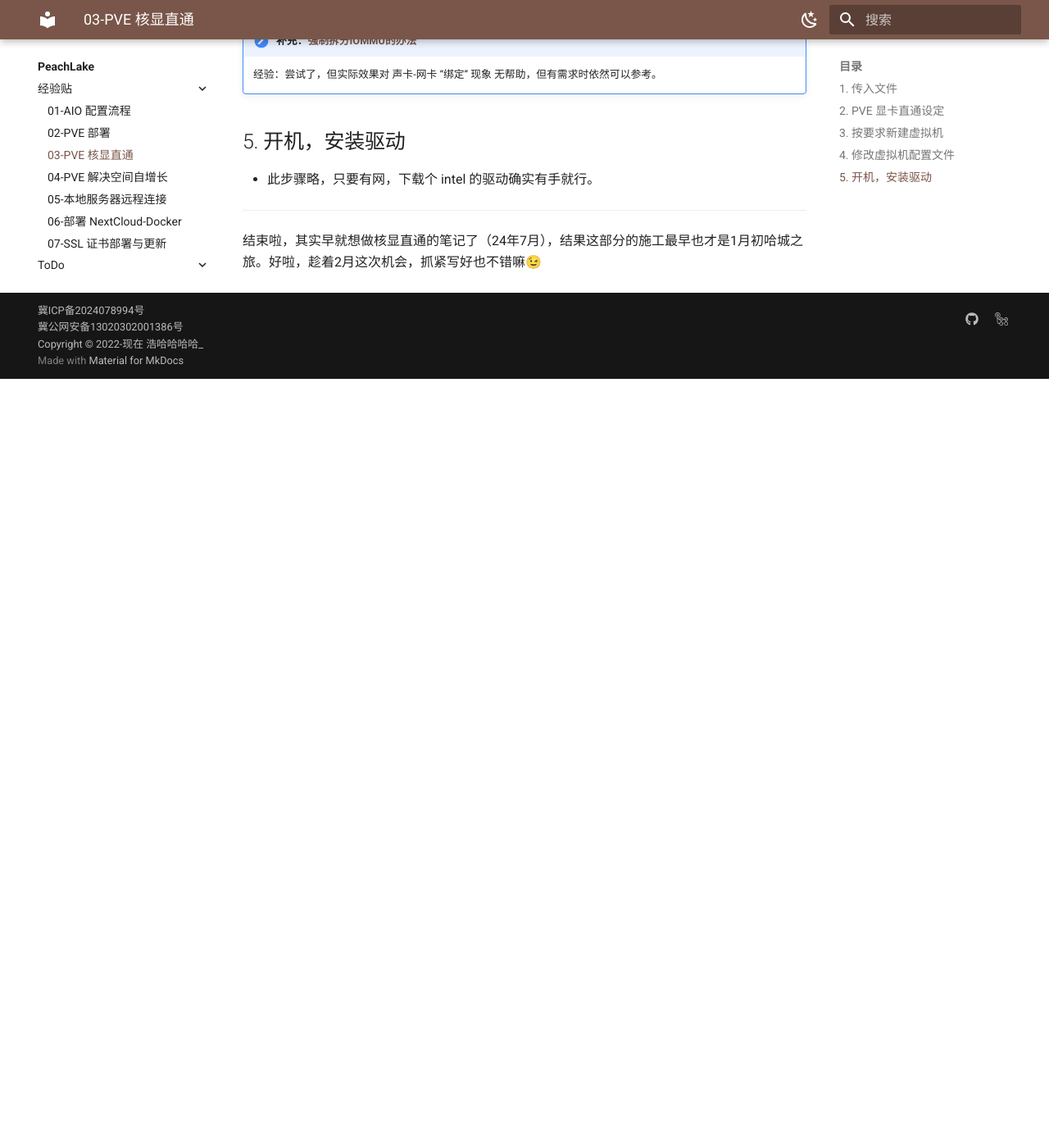
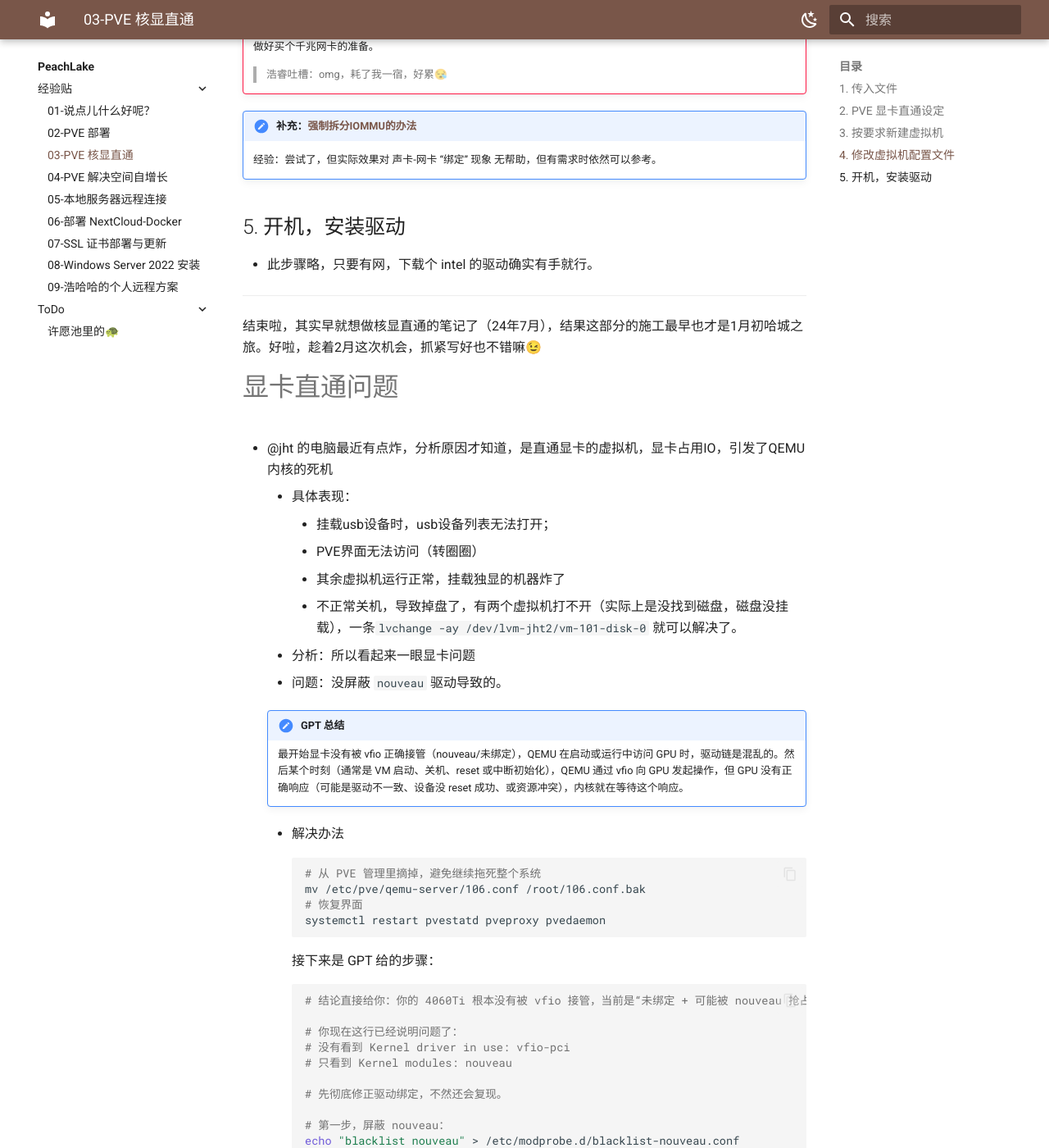
Before and after one commit to Haohahahaha/PeachBlossom-Lake, an MkDocs documentation site: the page built from docs/Server/03-CoreGPU_Passthrough.md, in a window 1280 px wide and 1400 px high, scrolled down 3566 px. Shown: the whole window at 82% size. Built offline with MkDocs 1.6.1 and Material for MkDocs 9.7.7, drawn with Linux system fonts in a browser that asks for light colours; before the commit the page ends 4028 px from its top, so only the background shows below that; some of the changed text lies outside the part shown.

Commit message:
2026-05-04_00:55:55 update

````diff
--- a/docs/Server/03-CoreGPU_Passthrough.md
+++ b/docs/Server/03-CoreGPU_Passthrough.md
@@ -1,4 +1,8 @@
 # 核显直通笔记
+
+!!! info "更新记录"
+
+    20260503: 新增显卡直通出现的问题
 
 !!! info ""
 
@@ -166,3 +170,66 @@ hostpci1: 0000:00:1f.3,romfile=gen12_gop.rom
 ---
 
 结束啦，其实早就想做核显直通的笔记了（24年7月），结果这部分的施工最早也才是1月初哈城之旅。好啦，趁着2月这次机会，抓紧写好也不错嘛😉
+
+# 显卡直通问题
+
+- @jht 的电脑最近有点炸，分析原因才知道，是直通显卡的虚拟机，显卡占用IO，引发了QEMU内核的死机
+    - 具体表现：
+        - 挂载usb设备时，usb设备列表无法打开；
+        - PVE界面无法访问（转圈圈）
+        - 其余虚拟机运行正常，挂载独显的机器炸了
+        - 不正常关机，导致掉盘了，有两个虚拟机打不开（实际上是没找到磁盘，磁盘没挂载），一条`lvchange -ay /dev/lvm-jht2/vm-101-disk-0` 就可以解决了。
+    - 分析：所以看起来一眼显卡问题
+    - 问题：没屏蔽 `nouveau` 驱动导致的。
+    !!! note "GPT 总结"
+        最开始显卡没有被 vfio 正确接管（nouveau/未绑定），QEMU 在启动或运行中访问 GPU 时，驱动链是混乱的。然后某个时刻（通常是 VM 启动、关机、reset 或中断初始化），QEMU 通过 vfio 向 GPU 发起操作，但 GPU 没有正确响应（可能是驱动不一致、设备没 reset 成功、或资源冲突），内核就在等待这个响应。
+    - 解决办法
+        ```bash
+        # 从 PVE 管理里摘掉，避免继续拖死整个系统
+        mv /etc/pve/qemu-server/106.conf /root/106.conf.bak
+        # 恢复界面
+        systemctl restart pvestatd pveproxy pvedaemon
+        ```
+        接下来是 GPT 给的步骤：
+        ```bash
+        # 结论直接给你：你的 4060Ti 根本没有被 vfio 接管，当前是“未绑定 + 可能被 nouveau 抢占/残留”的半残状态，这种最容易把 QEMU 卡进 D 状态。这就是你刚才整机被拖死的根因。
+
+        # 你现在这行已经说明问题了：
+        # 没有看到 Kernel driver in use: vfio-pci
+        # 只看到 Kernel modules: nouveau
+
+        # 先彻底修正驱动绑定，不然还会复现。
+
+        # 第一步，屏蔽 nouveau：
+        echo "blacklist nouveau" > /etc/modprobe.d/blacklist-nouveau.conf
+        echo "options nouveau modeset=0" >> /etc/modprobe.d/blacklist-nouveau.conf
+
+        # 第二步，绑定 vfio（你的显卡ID是 10de:2803 和 10de:22bd）：
+        echo "options vfio-pci ids=10de:2803,10de:22bd" > /etc/modprobe.d/vfio.conf
+
+        # 第三步，确保 vfio 模块加载顺序正确：
+        echo -e "vfio\nvfio_pci\nvfio_iommu_type1\nvfio_virqfd" > /etc/modules
+
+        # 第四步，加内核参数（很关键）：
+        # 编辑 /etc/default/grub
+        # 把这一行改成：
+        GRUB_CMDLINE_LINUX_DEFAULT="quiet intel_iommu=on iommu=pt video=efifb:off"
+
+        # 然后执行：
+        update-grub
+        update-initramfs -u
+
+        # 重启机器
+
+        # 重启后验证（这一步必须做）：
+        lspci -nnk | grep -A3 -i nvidia
+
+        # 须看到即可解决：
+        # Kernel driver in use: vfio-pci
+        ```
+    !!! tip "后记"
+
+        - GPT越来越强了，搁我自己纯找文档修，肯定得修个两三天……太菜了TAT。
+        - 但是，也得懂计算机的运行原理，才能通过表象很快地定位到具体问题。
+        - 让其他人来，可能一通描述还给AI搞乱了。
+        - 所以“经验丰富+AI辅助”的确是当下(20260503)的最优解，至于以后AI能不能完全自主意识嘛……也许会有那么一天？再说，嘿嘿。
--- a/mkdocs.yml
+++ b/mkdocs.yml
@@ -44,13 +44,15 @@ nav:
   - PeachLake:
     - index.md
     - 经验贴:
-      - 01-AIO 配置流程: Server/01-AIO_Server.md
+      - 01-说点儿什么好呢？: Server/01-Say_What.md
       - 02-PVE 部署: Server/02-PVE_deploy.md
       - 03-PVE 核显直通: Server/03-CoreGPU_Passthrough.md
       - 04-PVE 解决空间自增长: Server/04-PVE_Disk.md
       - 05-本地服务器远程连接: Server/05-SSH_Remote_Local.md
       - 06-部署 NextCloud-Docker: Server/06-nextcloud_docker.md
       - 07-SSL 证书部署与更新: Server/07-ssl_update.md
+      - 08-Windows Server 2022 安装: Server/08-WinServ2022_install.md
+      - 09-浩哈哈的个人远程方案: Server/09-My_Remote_Solv.md
     - ToDo:
       - 许愿池里的🐢: Todo/list.md
 
````
Also changed, not shown: docs/Server/01-AIO_Server.md (deleted, +0 -76 lines), docs/Server/01-Say_What.md (added, +5 -0 lines), docs/Server/08-WinServ2022_install.md (added, +19 -0 lines), docs/Server/09-My_Remote_Solv.md (added, +53 -0 lines).
